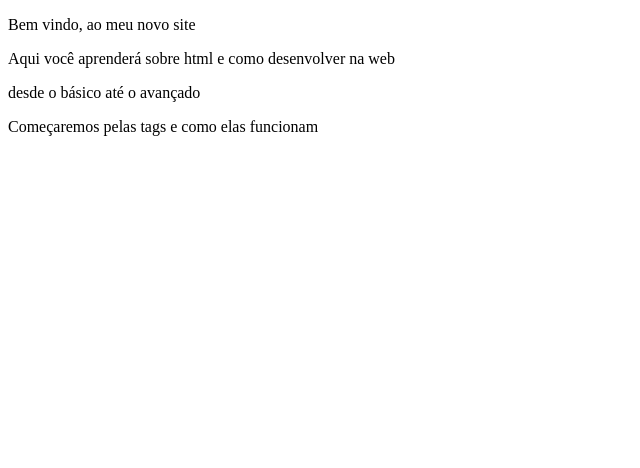
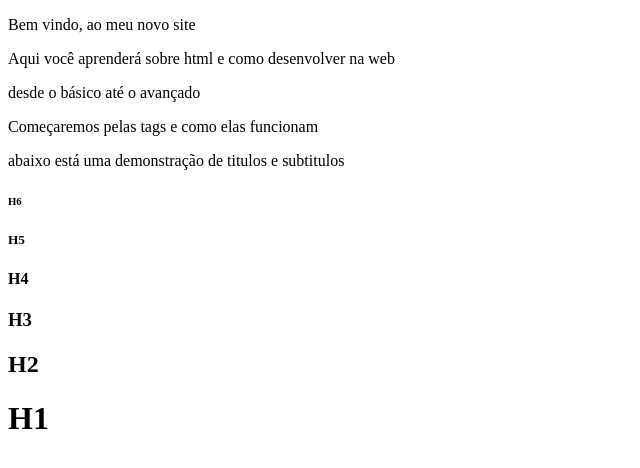
Before and after one commit to mateus-sousa-silva/desenvolvimento_web_estudos, a plain HTML site: page index.html in a window 1280 px wide. Shown: the whole page, without its empty margins (0-640 px from the left). Drawn offline with Linux system fonts and the light colour scheme.

Commit message:
utilização dos subtitulos e titulos

```diff
--- a/index.html
+++ b/index.html
@@ -10,5 +10,12 @@
     <p>Aqui você aprenderá sobre html e como desenvolver na web</p>
     <p>desde o básico até o avançado</p>
     <p>Começaremos pelas tags e como elas funcionam</p>
+    <p>abaixo está uma demonstração de titulos e subtitulos</p>
+    <h6>H6</h6>
+    <h5>H5</h5>
+    <h4>H4</h4>
+    <h3>H3</h3>
+    <h2>H2</h2>
+    <h1>H1</h1>
 </body>
 </html>
```
